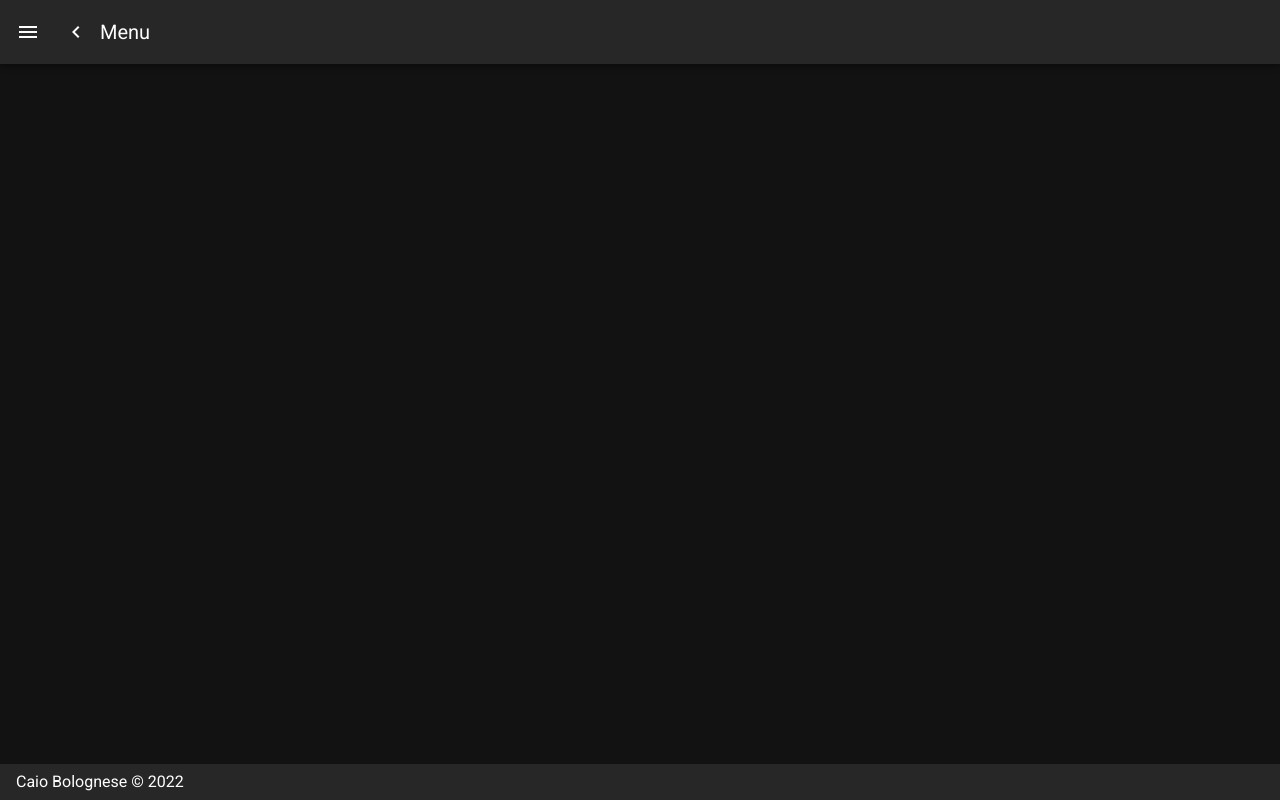
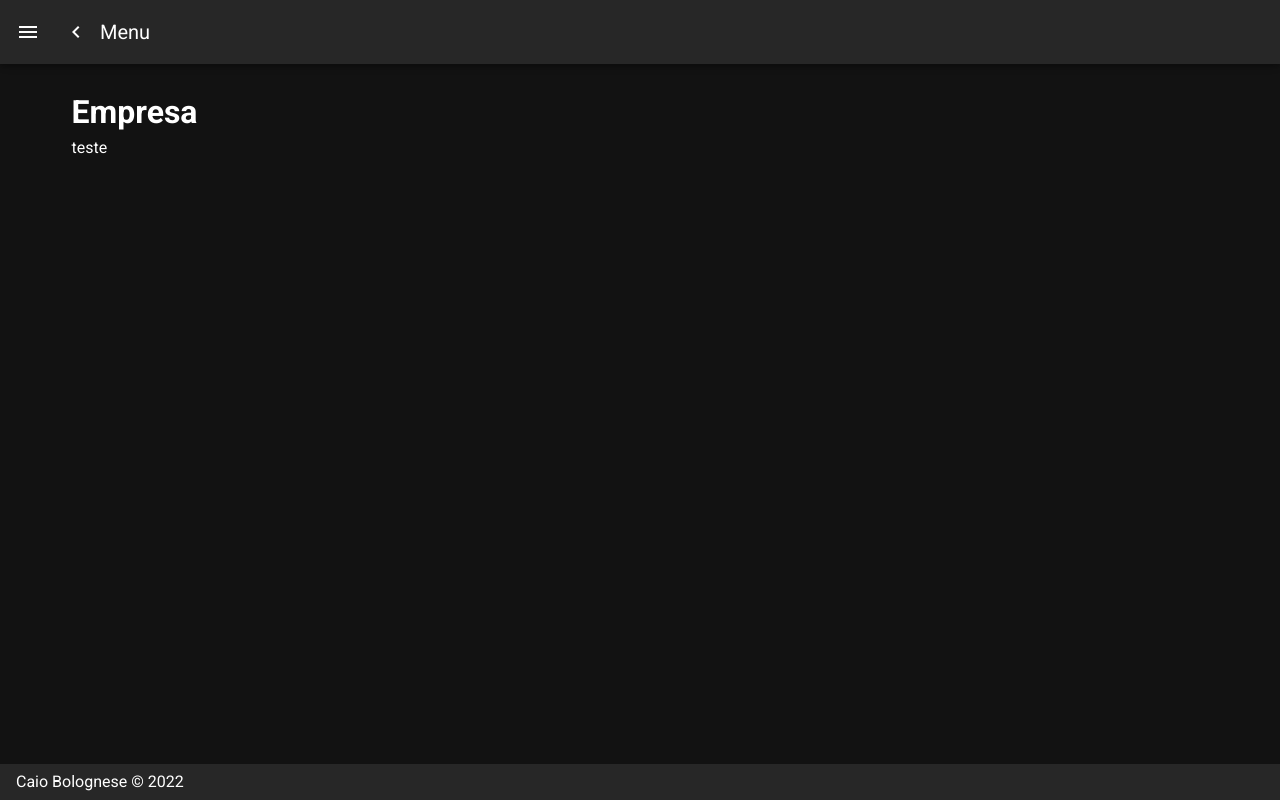
Before and after one commit to caiobolognesee/ProjetoNuxt, a Nuxt app: page /empresa in a window 1280 px wide. Built offline with nearby package versions, Linux system fonts and the light colour scheme.

Commit message:
alteracoes para aparecer o conteudo da tela

```diff
--- a/layouts/default.vue
+++ b/layouts/default.vue
@@ -31,6 +31,11 @@
       </v-btn>
       <v-toolbar-title v-text="title" />
     </v-app-bar>
+    <v-main>
+      <v-container>
+        <Nuxt />
+      </v-container>
+    </v-main>
     <v-footer :absolute="!fixed" app>
       <span> Caio Bolognese &copy; {{ new Date().getFullYear() }}</span>
     </v-footer>
--- a/pages/empresa.vue
+++ b/pages/empresa.vue
@@ -1,8 +1,8 @@
 <template>
   <div>
     <div class="container mx-auto">
-      <h1 class="text-lg font-bold">A empresa</h1>
-      <p> teste </p>
+      <h1 class="text-lg font-bold">Empresa</h1>
+      <p>teste</p>
     </div>
   </div>
 </template>
```
